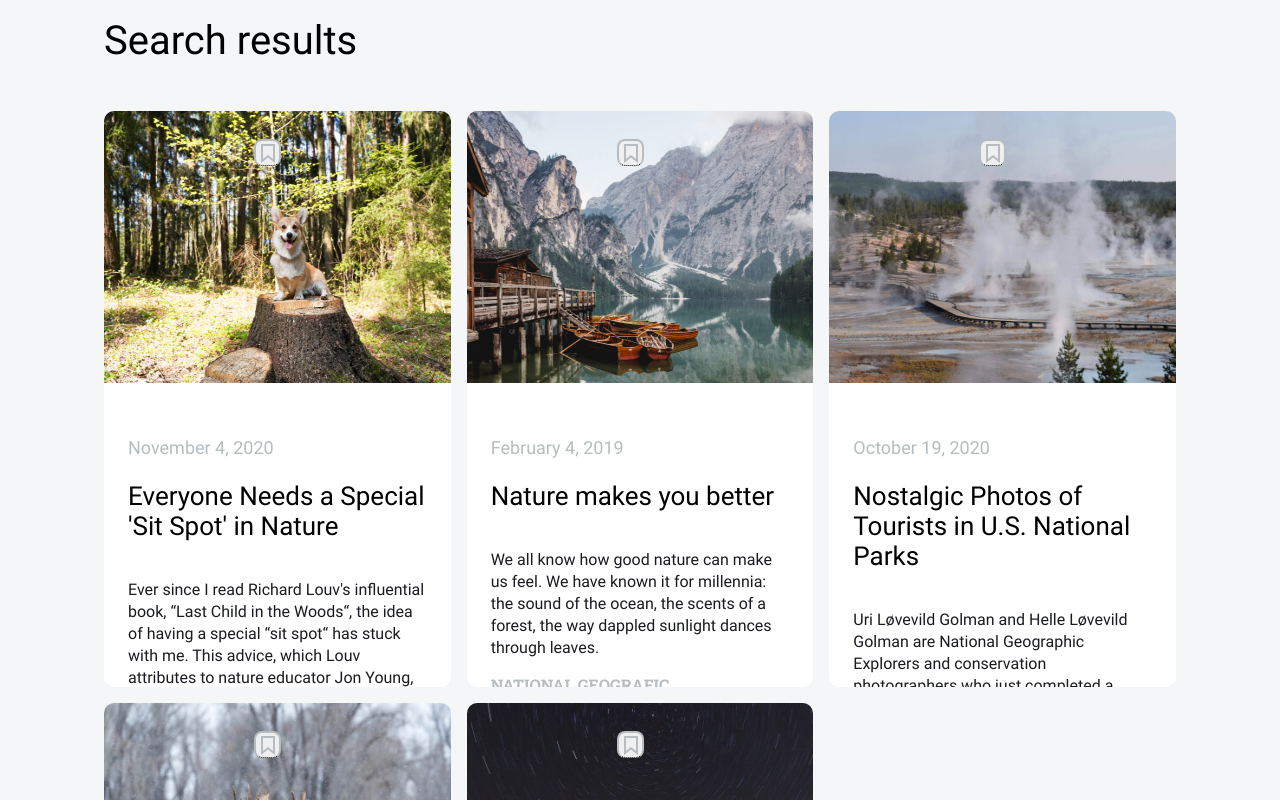
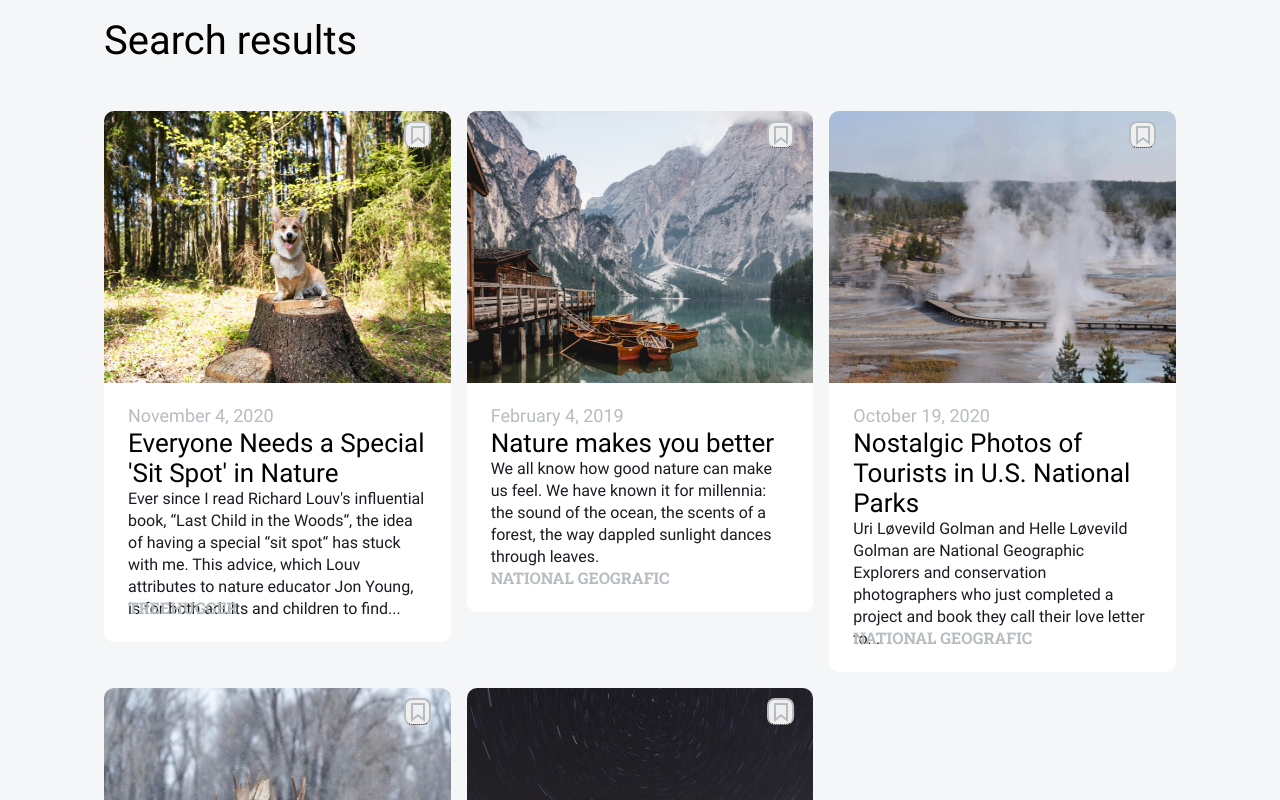
Before and after one commit to shimritz/news-explorer-frontend, a React (Create React App) app: page / in a window 1280 px wide. Shown: the part 640-1440 px from the top of the page. Built offline with nearby package versions, Linux system fonts and the light colour scheme.

Commit message:
fixed extra space in article

```diff
--- a/src/components/NewsCard/NewsCard.css
+++ b/src/components/NewsCard/NewsCard.css
@@ -15,6 +15,7 @@
   padding-right: 24px;
   padding-left: 24px;
   margin-top: 0;
+  /* margin: 0; */
   /* height: 100%; */
 }
 
@@ -23,7 +24,7 @@
   font-size: 18px;
   line-height: 24px;
   color: #b6bcbf;
-  margin-top: 20px;
+  margin-top: 17px;
   margin-bottom: 0;
   text-align: left;
   /* padding-left: ; */
@@ -35,6 +36,8 @@
   font-family: "Roboto";
   font-weight: 400;
   font-size: 26px;
+  margin-top: 0;
+  margin-bottom: 0;
 }
 
 .article__info_text {
@@ -47,6 +50,8 @@
   text-overflow: ellipsis;
   max-width: 352px;
   max-height: 110px;
+  margin-top: 0;
+  margin-bottom: 0;
 }
 
 .article__key-word-label {
@@ -86,14 +91,15 @@
   padding: 11px 10px 13px 13px;
   z-index: 1;
   position: absolute;
-  top: -250px;
+  top: 10px;
   /* right: 60px; */
-  left: 150px;
+  left: 300px;
   border: 2px solid #b6bcbf;
   border-radius: 8px;
   /* cursor: pointer; */
-  position: relative;
+  /* position: relative; */
   border-bottom: 1px dotted black;
+  /* margin: 0; */
 }
 
 .article__save-btn:hover {
```
